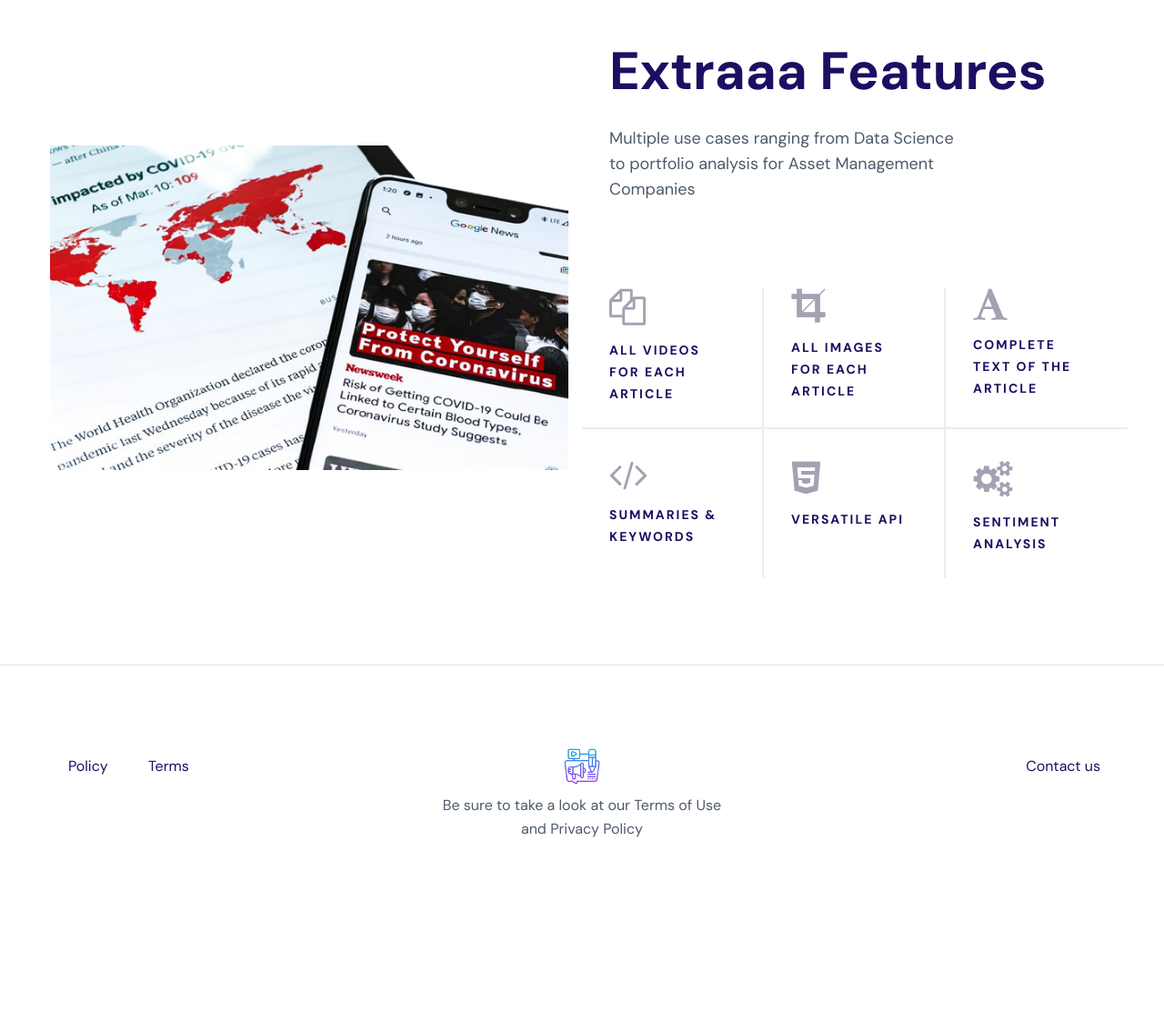
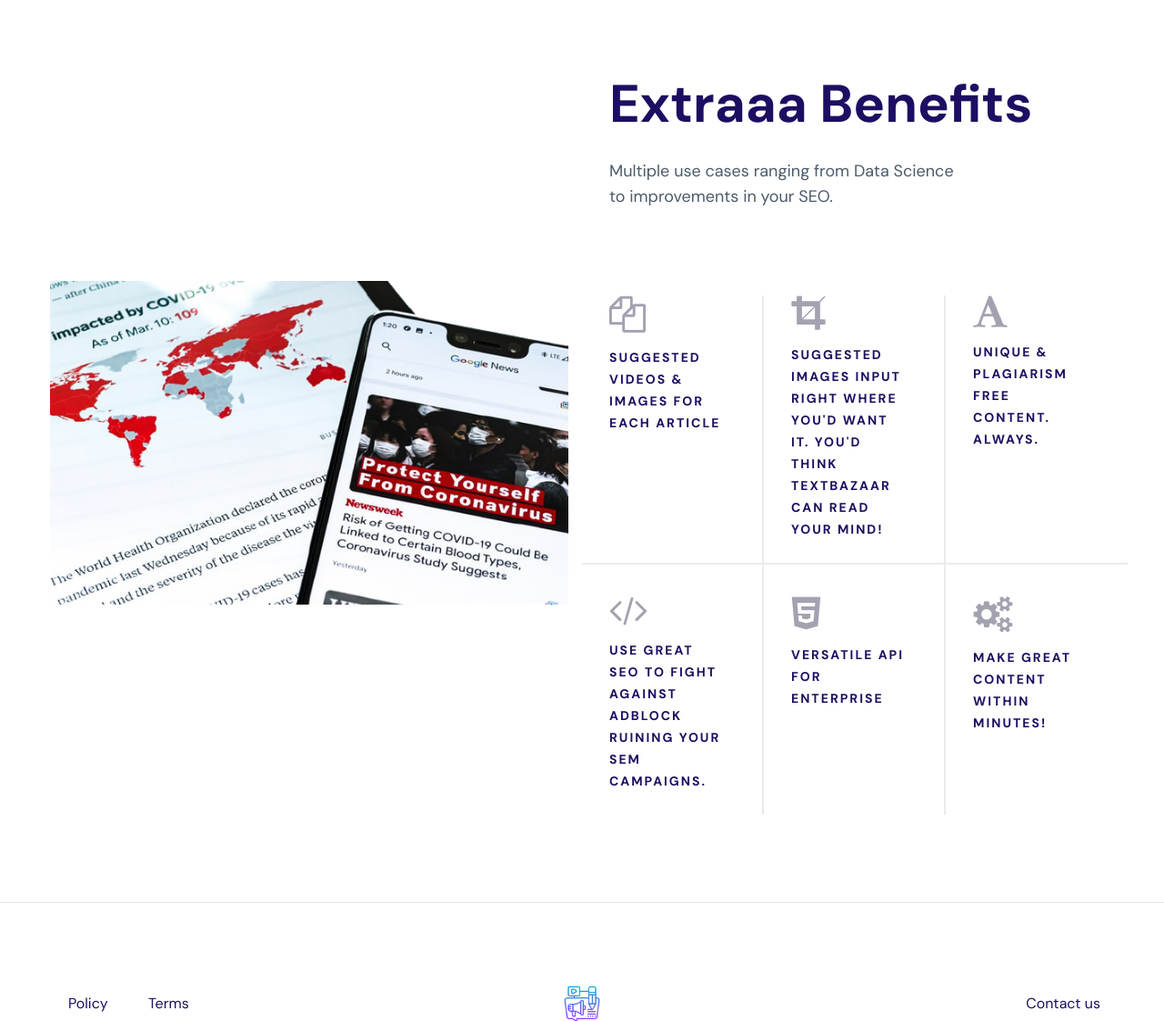
Before and after one commit to ini-tanmay/textbazaar, a Django app: page / in a window 1280 px wide. Shown: the part 2337-3460 px from the top of the page at 91% size. Before the commit the page ends 3258 px from the top, so only its background shows below. Run offline with Django 3.2, Linux system fonts and the light colour scheme; some libraries are stand-ins or nearby versions.

Commit message:
changed frontent, added

```diff
--- a/writer/helpers.py
+++ b/writer/helpers.py
@@ -151,7 +151,7 @@
 
 @background(schedule=0)
 def get_document(query,email,temperature):
-    links=search(query,num_results=8)
+    links=search(query,num_results=10)
     articles=[]
     with concurrent.futures.ThreadPoolExecutor() as executor:
         data=executor.map(get_article_nlp,links)
--- a/writer/templates/writer/index.html
+++ b/writer/templates/writer/index.html
@@ -99,7 +99,7 @@
 <br>
 				<hr>
 
-			<h6 style="font-family:Playfair Display;font-size:50px;text-align:center;color:black;">Trusted by some of the biggest players in the Game.</h1>
+			<h6 style="font-family:Playfair Display;font-size:50px;text-align:center;color:black;">Trusted by these awesome companies.</h1>
 				<hr>
 
 			<div class="d-flex">
@@ -127,7 +127,7 @@
 				</div>
 				<div class="col-xl-7 col-lg-9 col-md-10">
 					<div class="mt-35 f-26 bold color-heading op-10 italic text-adaptive" data-aos="fade-down" data-aos-delay="250" style=" color: white; background-color: red; font-family: Playfair Display;">
-						Whether you are a freelancer, small startup, or a global enterprise, our News Feed solution makes the gears go faster for any business that needs a readymade solution.
+						Whether you are a freelancer, small startup, or a global enterprise, our content creation solution makes the gears go faster for any business that needs a larger presence on the WWW.
 					</div>
 				</div>
 			</div>
@@ -143,46 +143,46 @@
 							</div>
 							<div class="col-md-7 col-xl-6">
 								<h2 class="col-lg-11 color-main" data-aos="fade-down" data-aos-delay="0">
-									Extraaa Features
+									Extraaa Benefits
 								</h2>
 								<div class="mt-25 col-lg-9 color-heading f-18 text-adaptive" data-aos="fade-down" data-aos-delay="0">
-								Multiple use cases ranging from Data Science to portfolio analysis for Asset Management Companies
+								Multiple use cases ranging from Data Science to improvements in your SEO.
 								</div>
 								<div class="mt-95 row">
 									<div class="col-6 col-lg-4 pb-25 with_borders" data-aos="fade-down" data-aos-delay="250">
 										<img src=" {% static 'i/application_2_img_2.png' %} " srcset="i/application_2_img_2@2x.png 2x" alt="" class="pl-15">
 										<div class="mt-15 col-xl-11 color-main f-14 bold sp-20 text-uppercase">
-											All videos for each article
+											Suggested videos & images for each article
 										</div>
 									</div>
 									<div class="col-6 col-lg-4 pb-25 with_borders" data-aos="fade-down" data-aos-delay="250">
 										<img src=" {% static 'i/application_2_img_3.png' %} " srcset="i/application_2_img_3@2x.png 2x" alt="" class="pl-15">
 										<div class="mt-15 col-xl-11 color-main f-14 bold sp-20 text-uppercase">
-											All images for each article
+											Suggested images input right where you'd want it. You'd think TextBazaar can read your mind!
 										</div>
 									</div>
 									<div class="col-6 col-lg-4 pb-25 with_borders" data-aos="fade-down" data-aos-delay="500">
 										<img src=" {% static 'i/application_2_img_4.png' %} " srcset="i/application_2_img_4@2x.png 2x" alt="" class="pl-15">
 										<div class="mt-15 col-xl-11 color-main f-14 bold sp-20 text-uppercase">
-											Complete Text of the Article
+											Unique & Plagiarism Free Content. Always.
 										</div>
 									</div>
 									<div class="col-6 col-lg-4 pb-25 pt-35 with_borders" data-aos="fade-down" data-aos-delay="500">
 										<img src=" {% static 'i/application_2_img_5.png' %} " srcset="i/application_2_img_5@2x.png 2x" alt="" class="pl-15">
 										<div class="mt-15 col-xl-11 color-main f-14 bold sp-20 text-uppercase">
-											Summaries &amp; Keywords
+											Use great SEO to fight against AdBlock ruining your SEM campaigns.
 										</div>
 									</div>
 									<div class="col-6 col-lg-4 pb-25 pt-35 with_borders" data-aos="fade-down" data-aos-delay="750">
 										<img src=" {% static 'i/application_2_img_6.png' %} " srcset="i/application_2_img_6@2x.png 2x" alt="" class="pl-15">
 										<div class="mt-15 col-xl-11 color-main f-14 bold sp-20 text-uppercase">
-											Versatile API
+											Versatile API for Enterprise
 										</div>
 									</div>
 									<div class="col-6 col-lg-4 pb-25 pt-35 with_borders" data-aos="fade-down" data-aos-delay="750">
 										<img src=" {% static 'i/application_2_img_7.png' %} " srcset="i/application_2_img_7@2x.png 2x" alt="" class="pl-15">
 										<div class="mt-15 col-xl-11 color-main f-14 bold sp-20 text-uppercase">
-											Sentiment Analysis
+											Make great content within minutes!
 										</div>
 									</div>
 								</div>
--- a/writer/templates/writer/login.html
+++ b/writer/templates/writer/login.html
@@ -42,7 +42,7 @@
       <br>
       <br>
       <div class="form-group col-md-12 mb-0">
-          <input type="text" class="form-control" id="login" name="password" placeholder="Password">
+          <input type="password" class="form-control" id="login" name="password" placeholder="Password">
       </div>
     </div>
     <center>
```
